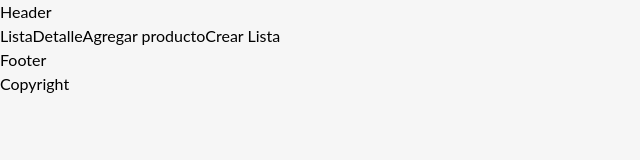
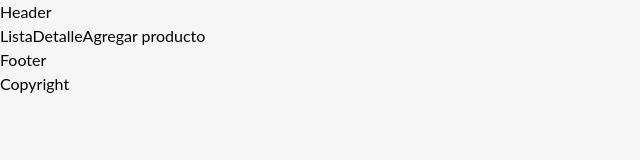
Before and after one commit to anngelicafernanda/Wishlist-Falabella, a React (Create React App) app in the folder wishlist/: page /Lista-detalle in a window 1280 px wide. Shown: the top 160 px of the page, without its empty margins (0-640 px from the left). Built offline with nearby package versions, Linux system fonts and the light colour scheme.

Commit message:
input-name-list

```diff
--- a/wishlist/src/components/Popup.jsx
+++ b/wishlist/src/components/Popup.jsx
@@ -8,13 +8,11 @@ export function Popup(props) {
 
     const [name, setName] = useState("");
 
-
     const handleClick = () => {
         if(props.btnName === "Crear") {
-            console.log(name)
+            props.clickFunction(name)
         }
     }
-
 
     return (props.trigger) ? (
         <div className="popup">
--- a/wishlist/src/views/ListaDetalle.jsx
+++ b/wishlist/src/views/ListaDetalle.jsx
@@ -1,21 +1,15 @@
 //key
 
 import React from 'react'
-import { useState } from 'react'
 import { Link } from 'react-router-dom'
-import { Popup } from '../components/Popup'
-
 
 export function ListaDetalle() {
-
-  const [popUp, setPopUp] = useState(false)
 
 
   return (
     <div>ListaDetalle
         <Link className='bg-orange-500' to="/">Agregar producto</Link>
-        <button onClick={() => setPopUp(true)} >Crear Lista</button>
-        <Popup trigger={popUp} setTrigger={setPopUp} btnName={"Crear"} />
+
     </div>
   )
 }
--- a/wishlist/src/views/MisListas.jsx
+++ b/wishlist/src/views/MisListas.jsx
@@ -6,11 +6,13 @@ import { List } from '../components/List';
 import { Timestamp, addDoc, collection, query, onSnapshot, orderBy } from 'firebase/firestore';
 import {db} from '../firebase/config'
 import { ListContext } from '../context/ListContext';
+import { Popup } from '../components/Popup'
 
 
 export function MisListas() {
     const navigate = useNavigate();
     const { lists, getLists } = useContext(ListContext);
+    const [popUp, setPopUp] = useState(false)
 
     useEffect(()=>{
         getLists()
@@ -27,12 +29,14 @@ export function MisListas() {
                 products: [],
                 userId: 'JuanaPerez1234'
             })
+            setPopUp(false)
     }
 
   return (
     <>
     <button onClick={navigateListaDetalle} className='bg-orange-500'>Mis Listas</button>
-    <button onClick={()=>{createList('Cumpleaños')}}>Crear Lista</button>
+    <button onClick={() => setPopUp(true)} >Crear Lista</button>
+    <Popup trigger={popUp} setTrigger={setPopUp} btnName={"Crear"} clickFunction ={createList} />
     <div>
         {lists.map((list)=>
         <List list={list} />
```
